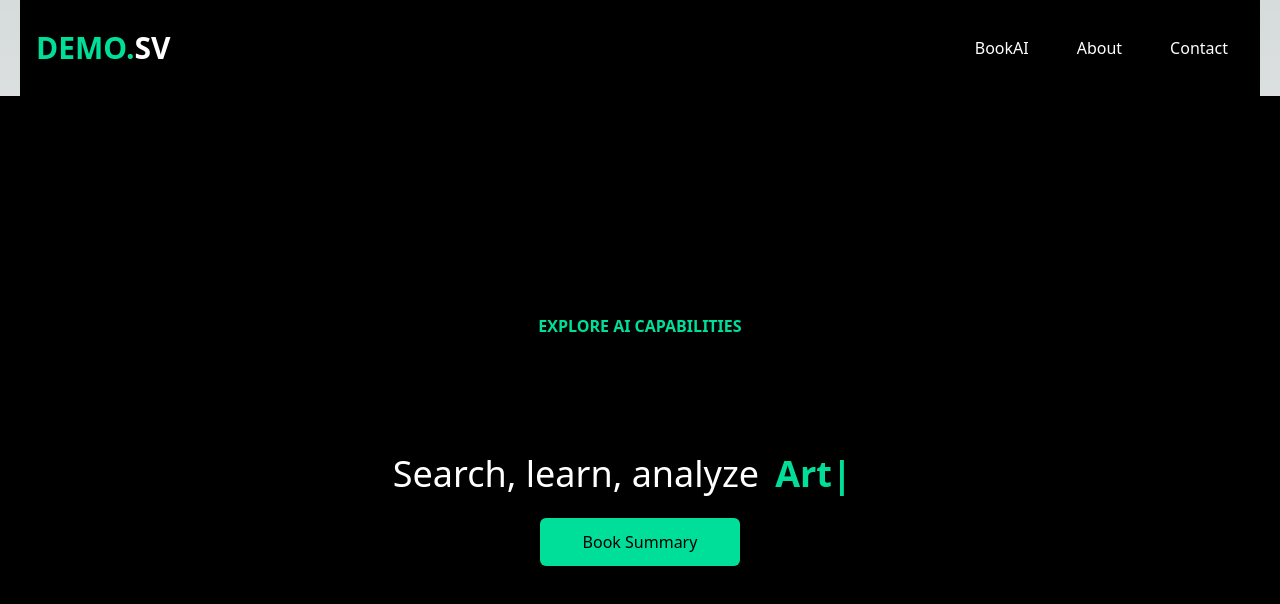
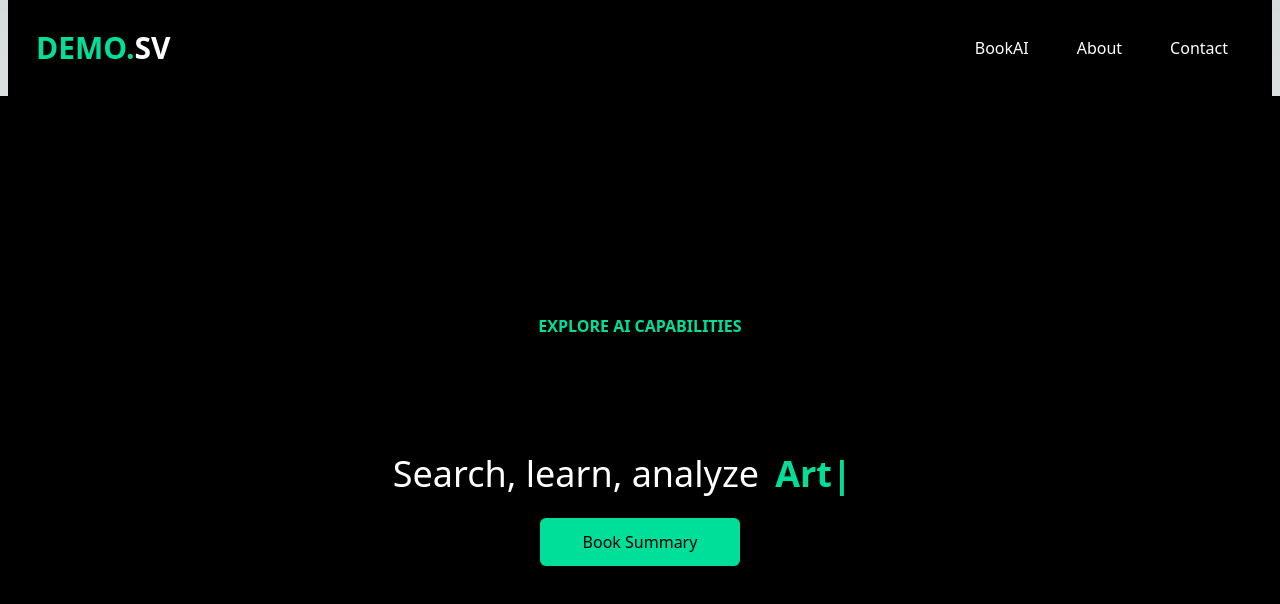
Before and after one commit to vlashchenko/BooksAI, a Next.js app: page / in a window 1280 px wide. Shown: the top 604 px of the page. Built offline with nearby package versions, Linux system fonts and the light colour scheme.

Commit message:
new navgar bg colour

```diff
--- a/app/components/Navbar.tsx
+++ b/app/components/Navbar.tsx
@@ -12,7 +12,7 @@ const Navbar = () => {
   };
 
   return (
-    <div className="mx-2">
+    <div className="mx-2 bg-black">
     <div className="flex justify-between items-center h-24 max-w-[1240px] mx-auto px-4 bg-black">
       <h1 className="text-3xl font-bold">
         <Link href="/">
```
